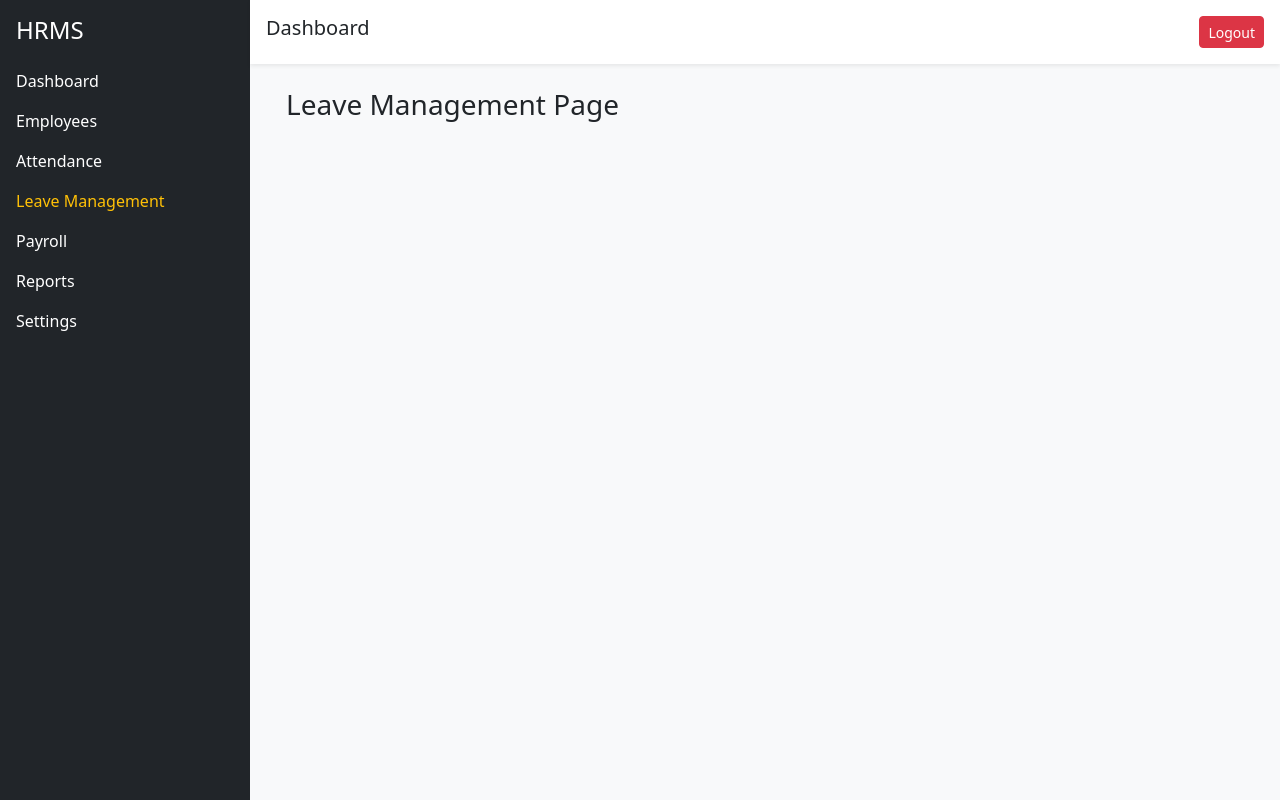
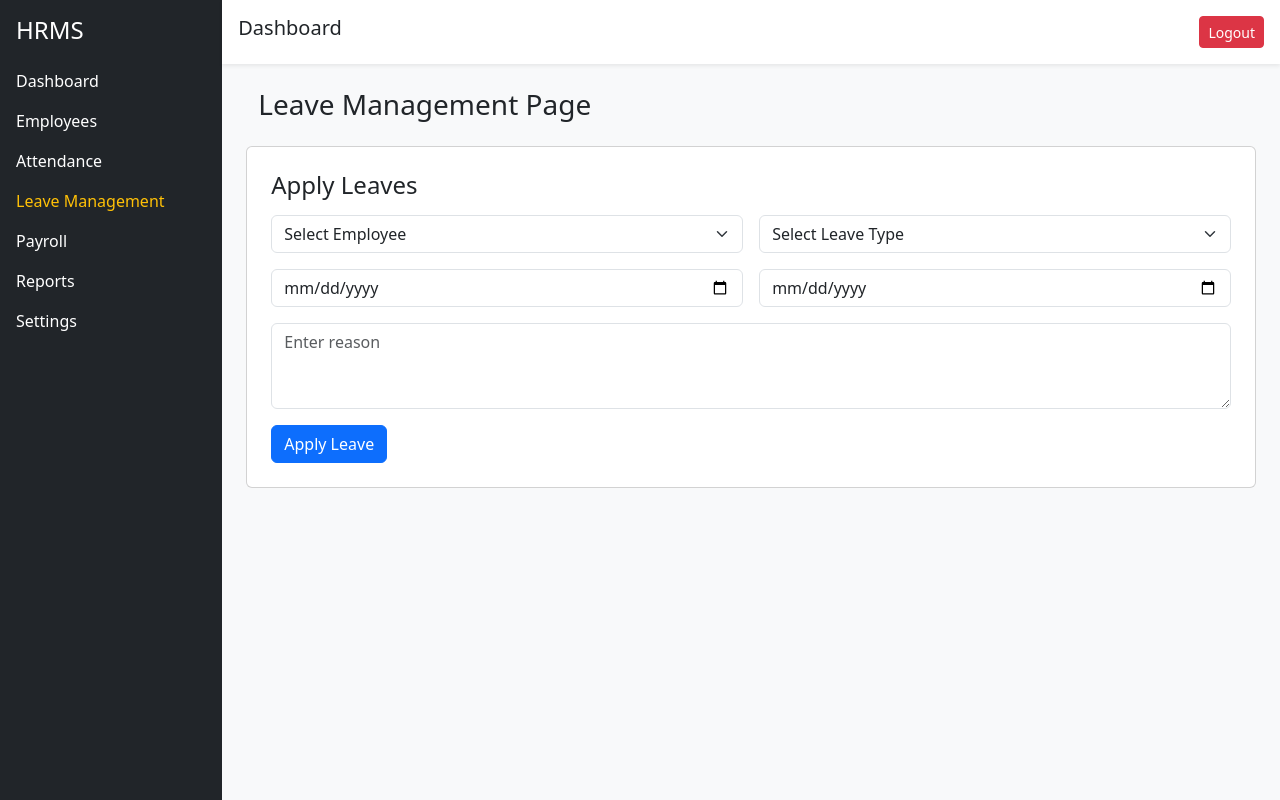
Before and after one commit to SumitVIP25/hrms-dashboard, a React (Vite) app: page /leave in a window 1280 px wide. Built offline with nearby package versions, Linux system fonts and the light colour scheme.

Commit message:
Apply leaves and button validation done

```diff
--- a/src/pages/Leave.jsx
+++ b/src/pages/Leave.jsx
@@ -1,11 +1,124 @@
+import { useEffect, useState } from "react";
 import MainLayout from "../layout/MainLayout";
 
 export default function Leave() {
+    const [leaveRequest, setLeaveRequest] = useState([]);
+    const [employees, setEmployees] = useState([]);
+
+    const [employeeId, setEmployeeId] = useState("");
+    const [leaveType, setLeaveType] = useState("");
+    const [fromDate, setFromDate] = useState("");
+    const [toDate, setToDate] = useState("");
+    const [reason, setReason] = useState("");
+
+    useEffect(() => {
+        const storedEmployees = localStorage.getItem("employees");
+
+        if (storedEmployees) {
+            setEmployees(JSON.parse(storedEmployees));
+        }
+    }, []);
+
+    const handleApplyLeave = () => {
+        if (
+            employeeId === "" ||
+            leaveType === "" ||
+            fromDate === "" ||
+            toDate === "" ||
+            reason.trim() === ""
+        ) {
+            alert("Please fill all fields");
+            return;
+        }
+        alert("Validation Passed")
+    }
+
+
     return (
         <MainLayout>
             <div className="container">
-                <h3>Leave Management Page</h3>
+                <h3 className="mb-4">Leave Management Page</h3>
             </div>
+
+            <div className="card p-4">
+                <h4 className="mb-3">Apply Leaves</h4>
+
+                <div className="row g-3">
+                    <div className="col-md-6">
+                        <select
+                            className="form-select"
+                            value={employeeId}
+                            onChange={(e) => setEmployeeId(e.target.value)} >
+                            <option value="">
+                                Select Employee
+                            </option>
+
+                            {employees.map((employee) => (
+                                <option
+                                    key={employee.id}
+                                    value={employee.id}>
+                                    {employee.name}
+                                </option>
+                            ))}
+                        </select>
+                    </div>
+                    <div className="col-md-6">
+                        <select
+                            className="form-select"
+                            value={leaveType}
+                            onChange={(e) => setLeaveType(e.target.value)}
+                        >
+                            <option value="">Select Leave Type</option>
+                            <option value="Sick Leave">Sick Leave</option>
+                            <option value="Casual Leave">Casual Leave</option>
+                            <option value="Earned Leave">Earned Leave</option>
+                        </select>
+                    </div>
+
+                    <div className="col-md-6">
+                        <input
+                            type="date"
+                            className="form-control"
+                            value={fromDate}
+                            onChange={(e) => setFromDate(e.target.value)}
+                        />
+                    </div>
+
+                    <div className="col-md-6">
+                        <input
+                            type="date"
+                            className="form-control"
+                            value={toDate}
+                            onChange={(e) => setToDate(e.target.value)}
+                        />
+                    </div>
+
+                    <div className="col-md-12">
+                        <textarea
+                            className="form-control"
+                            rows="3"
+                            placeholder="Enter reason"
+                            value={reason}
+                            onChange={(e) => setReason(e.target.value)}></textarea>
+                    </div>
+
+                    <div className="col-md-12">
+                        <button
+                            className="btn btn-primary"
+                            onClick={handleApplyLeave}
+                        >Apply Leave</button>
+                    </div>
+                </div>
+            </div>
+
+
+
+
+
+
+
+
+
         </MainLayout>
     )
 }
```
